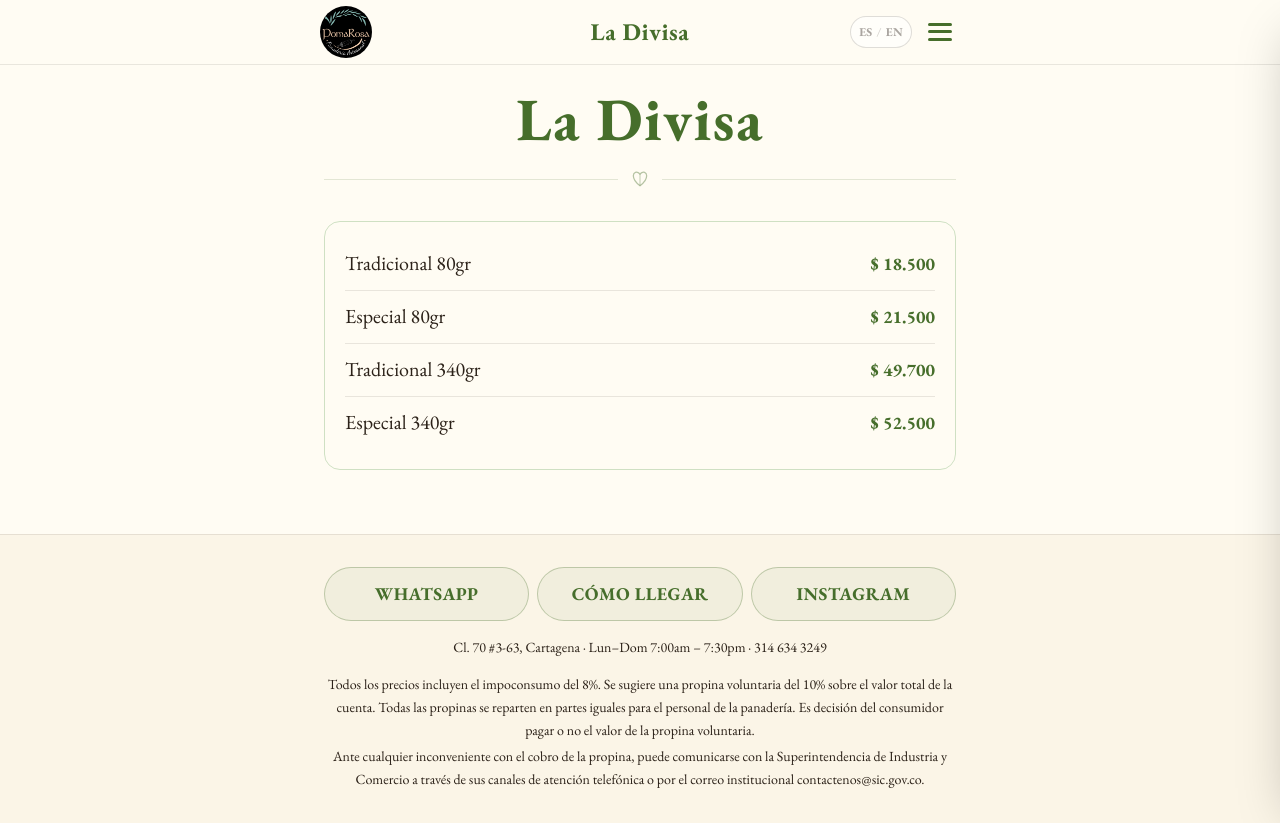
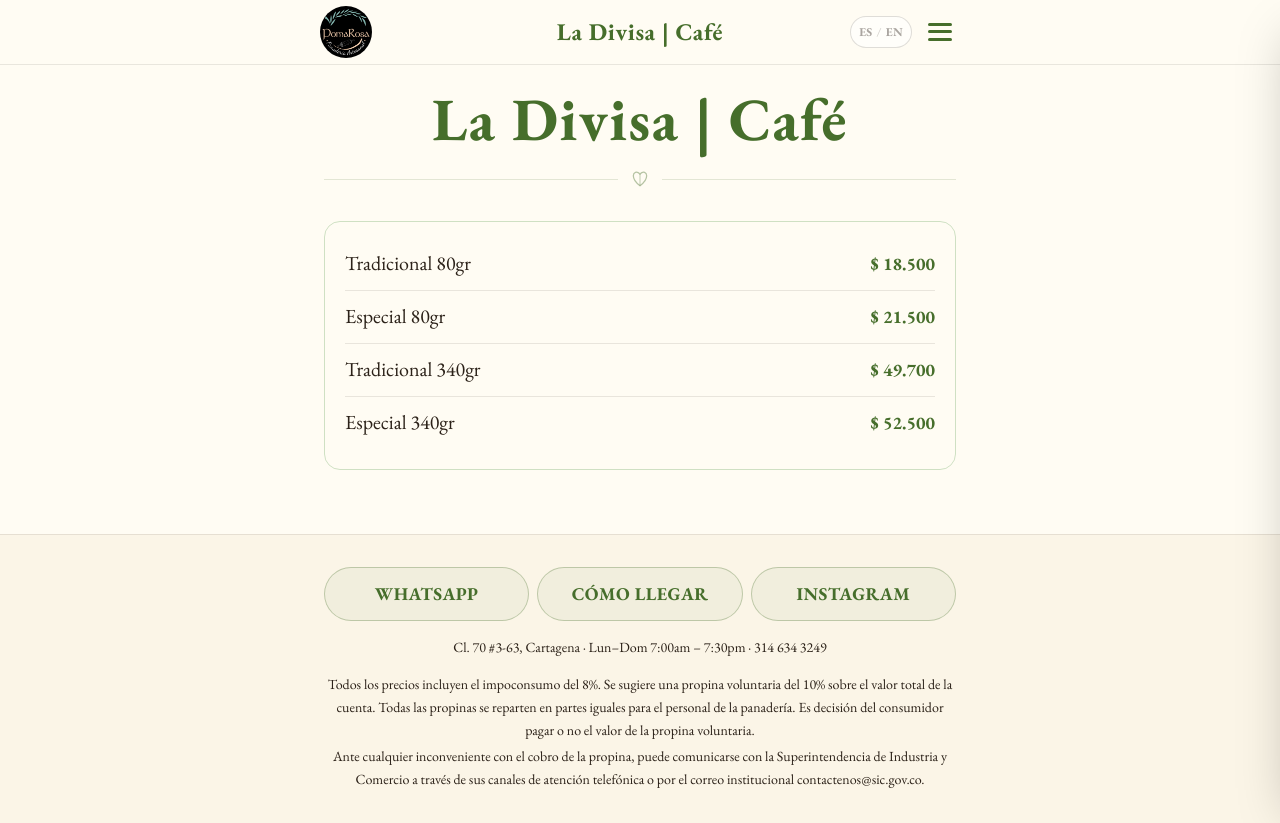
Before and after one commit to Naramatsu/pomarosa-v2, a Next.js app: page /bebidas-frias/la-divisa in a window 1280 px wide. Built offline with nearby package versions, Linux system fonts and the light colour scheme.

Commit message:
fix: update La Divisa titles

```diff
--- a/messages/en.json
+++ b/messages/en.json
@@ -11,8 +11,8 @@
     "pageTitle": "Menu",
     "tagline": "Bakery · Pastry · Coffee",
     "description": "Our menu, section by section — tap a category to view it.",
-    "ogDescription": "The complete PomaRosa menu in Cartagena. Artisan bakery, coffee, cold drinks, breakfasts, omelettes, combos, healthy options, waffles, pizza, pastry and La Divisa.",
-    "metaDescription": "PomaRosa menu in Cartagena. Explore our sections: café, cold drinks, breakfasts, combos, pastry, La Divisa and more. Cl. 70 #3-63."
+    "ogDescription": "The complete PomaRosa menu in Cartagena. Artisan bakery, coffee, cold drinks, breakfasts, omelettes, combos, healthy options, waffles, pizza, pastry and La Divisa | Coffee.",
+    "metaDescription": "PomaRosa menu in Cartagena. Explore our sections: café, cold drinks, breakfasts, combos, pastry, La Divisa | Coffee and more. Cl. 70 #3-63."
   },
   "Footer": {
     "whatsapp": "WhatsApp",
@@ -44,7 +44,7 @@
     "pizza": "Pizza",
     "panaderia": "Bakery",
     "pasteleria": "Pastry",
-    "laDivisa": "La Divisa"
+    "laDivisa": "La Divisa | Coffee"
   },
   "SectionSEO": {
     "cafeteria": "Enjoy our coffee, chocolate, oatmeal and cappuccino at PomaRosa. Artisan bakery in Cartagena.",
@@ -57,7 +57,7 @@
     "pizza": "Artisan personal pizzas at PomaRosa. Bakery and coffee in Cartagena.",
     "panaderia": "Artisan bread, cookies, cakes and brioche at PomaRosa. Artisan bakery in Cartagena.",
     "pasteleria": "Flans, cheesecakes, cakes and tres leches at PomaRosa. Artisan pastry in Cartagena.",
-    "laDivisa": "Traditional and special bread from La Divisa at PomaRosa. Artisan bakery in Cartagena."
+    "laDivisa": "Traditional and special bread from La Divisa | Coffee at PomaRosa. Artisan bakery in Cartagena."
   },
   "Tagline": {
     "combos": "From 7:00am to 12:00pm every day",
--- a/messages/es.json
+++ b/messages/es.json
@@ -11,8 +11,8 @@
     "pageTitle": "Menú",
     "tagline": "Panadería · Pastelería · Café",
     "description": "Nuestro menú, sección por sección — toca una categoría para verla.",
-    "ogDescription": "Menú completo de PomaRosa en Cartagena de Indias. Panadería artesanal, café, bebidas frías, desayunos, omelettes, combos, saludables, waffles, pizzas, pastelería y La Divisa.",
-    "metaDescription": "Menú de PomaRosa en Cartagena de Indias. Explora nuestras secciones: cafetería, bebidas frías, desayunos, combos, pastelería, La Divisa y más. Cl. 70 #3-63."
+    "ogDescription": "Menú completo de PomaRosa en Cartagena de Indias. Panadería artesanal, café, bebidas frías, desayunos, omelettes, combos, saludables, waffles, pizzas, pastelería y La Divisa | Café.",
+    "metaDescription": "Menú de PomaRosa en Cartagena de Indias. Explora nuestras secciones: cafetería, bebidas frías, desayunos, combos, pastelería, La Divisa | Café y más. Cl. 70 #3-63."
   },
   "Footer": {
     "whatsapp": "WhatsApp",
@@ -44,7 +44,7 @@
     "pizza": "Pizza",
     "panaderia": "Panadería",
     "pasteleria": "Pastelería",
-    "laDivisa": "La Divisa"
+    "laDivisa": "La Divisa | Café"
   },
   "SectionSEO": {
     "cafeteria": "Disfruta de nuestros café, chocolate, avena y cappuccino en PomaRosa. Panadería artesanal en Cartagena de Indias.",
@@ -57,7 +57,7 @@
     "pizza": "Pizzas personales artesanales en PomaRosa. Panadería y café en Cartagena de Indias.",
     "panaderia": "Pan artesanal, galletas, pasteles y brioche en PomaRosa. Panadería artesanal en Cartagena de Indias.",
     "pasteleria": "Quesillos, cheesecakes, tortas y tres leches en PomaRosa. Pastelería artesanal en Cartagena de Indias.",
-    "laDivisa": "Pan tradicional y especial de La Divisa en PomaRosa. Panadería artesanal en Cartagena de Indias."
+    "laDivisa": "Pan tradicional y especial de La Divisa | Café en PomaRosa. Panadería artesanal en Cartagena de Indias."
   },
   "Tagline": {
     "combos": "De 7:00am a 12:00pm todos los días",
--- a/src/app/[locale]/la-divisa/page.tsx
+++ b/src/app/[locale]/la-divisa/page.tsx
@@ -33,7 +33,7 @@ export async function generateMetadata({
           url: "https://pomarosa.com/logo.webp",
           width: 1200,
           height: 1200,
-          alt: "PomaRosa La Divisa",
+          alt: "PomaRosa La Divisa | Coffee",
         },
       ],
     },
--- a/src/components/LaDivisaView.tsx
+++ b/src/components/LaDivisaView.tsx
@@ -25,7 +25,7 @@ export function LaDivisaView() {
     <article className="mx-auto w-full max-w-2xl px-5 pb-16 pt-6 animate-fade-in-up">
       <header className="text-center">
         <h1 className="font-display text-5xl font-black tracking-wide text-menu-green sm:text-6xl">
-          {isEn ? "La Divisa" : "La Divisa"}
+          {isEn ? "La Divisa | Coffee" : "La Divisa | Café"}
         </h1>
         <div className="mt-3 flex items-center justify-center gap-3 py-2">
           <span className="h-px flex-1 bg-menu-green/15" />
@@ -37,7 +37,10 @@ export function LaDivisaView() {
       <div className="mt-6 rounded-2xl border border-sage p-5 pt-4">
         <ul className="divide-y divide-cocoa/10">
           {LA_DIVISA_ITEMS.map((item) => (
-            <li key={item.name} className="flex items-center justify-between gap-4 py-3">
+            <li
+              key={item.name}
+              className="flex items-center justify-between gap-4 py-3"
+            >
               <span className="text-xl leading-snug text-cocoa">
                 {isEn ? item.name_en : item.name}
               </span>
--- a/src/components/MenuImage.tsx
+++ b/src/components/MenuImage.tsx
@@ -4,10 +4,32 @@ import { useTranslations } from "next-intl";
 import { useCallback, useRef, useState } from "react";
 import Image from "next/image";
 
+function BrokenImageIcon() {
+  return (
+    <div className="absolute inset-0 flex items-center justify-center bg-sage/30">
+      <svg
+        aria-hidden="true"
+        viewBox="0 0 24 24"
+        fill="none"
+        stroke="currentColor"
+        strokeWidth="1.5"
+        strokeLinecap="round"
+        strokeLinejoin="round"
+        className="h-6 w-6 text-cocoa/30"
+      >
+        <rect x="3" y="3" width="18" height="18" rx="2" />
+        <circle cx="8.5" cy="8.5" r="1.5" />
+        <path d="M21 15l-5-5L5 21" />
+      </svg>
+    </div>
+  );
+}
+
 /** Product thumbnail with hover zoom + click-to-open lightbox dialog. */
 export function MenuImage({ src, alt }: { src: string; alt: string }) {
   const dialogRef = useRef<HTMLDialogElement>(null);
   const [loaded, setLoaded] = useState(false);
+  const [broken, setBroken] = useState(false);
   const t = useTranslations("UI");
 
   const open = useCallback(() => {
@@ -33,6 +55,10 @@ export function MenuImage({ src, alt }: { src: string; alt: string }) {
         className="group relative h-16 w-16 shrink-0 overflow-hidden rounded-2xl border border-cocoa/10 bg-sage/20 transition-transform duration-200 hover:scale-110 focus:outline-none focus:ring-2 focus:ring-menu-green/40"
         aria-label={t("verImagenDe", { name: alt })}
       >
+        {broken ? (
+          <BrokenImageIcon />
+        ) : (
+          <>
             <Image
               src={`/menu/${src}`}
               alt={alt}
@@ -40,9 +66,12 @@ export function MenuImage({ src, alt }: { src: string; alt: string }) {
               sizes="64px"
               className={`object-cover transition-opacity duration-300 ${loaded ? "opacity-100" : "opacity-0"}`}
               onLoad={() => setLoaded(true)}
+              onError={() => setBroken(true)}
             />
             {!loaded && (
               <div className="absolute inset-0 animate-pulse bg-sage/40" />
+            )}
+          </>
         )}
       </button>
 
@@ -71,6 +100,11 @@ export function MenuImage({ src, alt }: { src: string; alt: string }) {
               <path d="M6 6l12 12" />
             </svg>
           </button>
+          {broken ? (
+            <div className="flex h-[40vh] w-[40vh] items-center justify-center rounded-2xl bg-sage/20">
+              <BrokenImageIcon />
+            </div>
+          ) : (
             <Image
               src={`/menu/${src}`}
               alt={alt}
@@ -79,6 +113,7 @@ export function MenuImage({ src, alt }: { src: string; alt: string }) {
               className="h-auto max-h-[70vh] w-auto rounded-2xl object-contain"
               priority
             />
+          )}
           <p className="mt-3 text-center font-display text-lg font-bold text-menu-green">
             {alt}
           </p>
--- a/src/data/menu.ts
+++ b/src/data/menu.ts
@@ -680,8 +680,8 @@ export const MENU_SECTIONS: MenuSection[] = [
   },
   {
     slug: "la-divisa",
-    title: "La Divisa",
-    title_en: "La Divisa",
+    title: "La Divisa | Café",
+    title_en: "La Divisa | Coffee",
     groups: [],
   },
   {
```
Lines whose indentation alone changed are shown as unchanged.
